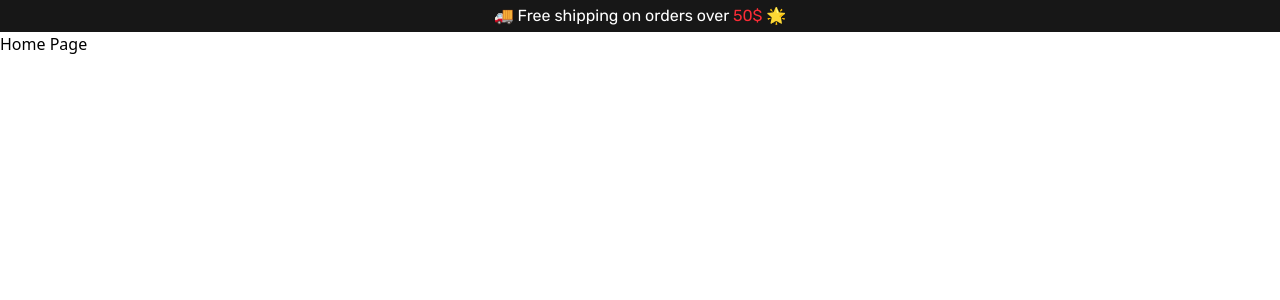
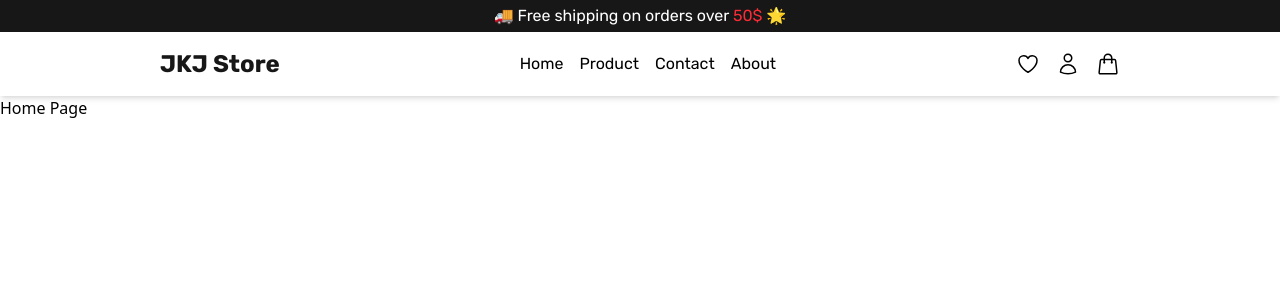
Before and after one commit to lihourmonkey/my_first_react_app, a React (Vite) app: page / in a window 1280 px wide. Shown: the top 300 px of the page. Built offline with nearby package versions, Linux system fonts and the light colour scheme.

Commit message:
implement navbar 24_12_2025

```diff
--- /dev/null
+++ b/src/components/Header.jsx
@@ -0,0 +1,54 @@
+
+const Header = () => {
+    return (
+        <>
+
+            <header className="bg-white shadow-md font-rubik flex items-center justify-between py-4 px-8 lg:px-40">
+                <div className="cursor-pointer">
+                    <h2 className="font-bold text-2xl text-primary">JKJ Store</h2>
+                </div>
+
+                <ul className="flex gap-4 items-center">
+                    <li>
+                        <a href="" className="hover:underline hover:decoration-secondary transition-all duration-300 ease">Home</a>
+                    </li>
+                    <li>
+                        <a href="" className="hover:underline hover:decoration-secondary transition-all duration-300 ease">Product</a>
+                    </li>
+                    <li>
+                        <a href="" className="hover:underline hover:decoration-secondary transition-all duration-300 ease">Contact</a>
+                    </li>
+                    <li>
+                        <a href="" className="hover:underline hover:decoration-secondary transition-all duration-300 ease">About</a>
+                    </li>
+                </ul>
+
+                <div className="flex gap-4">
+
+                    <button className="cursor-pointer">
+                        <svg xmlns="http://www.w3.org/2000/svg" fill="none" viewBox="0 0 24 24" strokeWidth={1.5} stroke="currentColor" className="size-6 hover:text-secondary transition">
+                            <path strokeLinecap="round" strokeLinejoin="round" d="M21 8.25c0-2.485-2.099-4.5-4.688-4.5-1.935 0-3.597 1.126-4.312 2.733-.715-1.607-2.377-2.733-4.313-2.733C5.1 3.75 3 5.765 3 8.25c0 7.22 9 12 9 12s9-4.78 9-12Z" />
+                        </svg>
+                    </button>
+
+                    <button className="cursor-pointer">
+                        <svg xmlns="http://www.w3.org/2000/svg" fill="none" viewBox="0 0 24 24" strokeWidth={1.5} stroke="currentColor" className="size-6 hover:text-secondary transition">
+                            <path strokeLinecap="round" strokeLinejoin="round" d="M15.75 6a3.75 3.75 0 1 1-7.5 0 3.75 3.75 0 0 1 7.5 0ZM4.501 20.118a7.5 7.5 0 0 1 14.998 0A17.933 17.933 0 0 1 12 21.75c-2.676 0-5.216-.584-7.499-1.632Z" />
+                        </svg>
+                    </button>
+
+                    <button className="cursor-pointer">
+                        <svg xmlns="http://www.w3.org/2000/svg" fill="none" viewBox="0 0 24 24" strokeWidth={1.5} stroke="currentColor" className="size-6 hover:text-secondary transition">
+                            <path strokeLinecap="round" strokeLinejoin="round" d="M15.75 10.5V6a3.75 3.75 0 1 0-7.5 0v4.5m11.356-1.993 1.263 12c.07.665-.45 1.243-1.119 1.243H4.25a1.125 1.125 0 0 1-1.12-1.243l1.264-12A1.125 1.125 0 0 1 5.513 7.5h12.974c.576 0 1.059.435 1.119 1.007ZM8.625 10.5a.375.375 0 1 1-.75 0 .375.375 0 0 1 .75 0Zm7.5 0a.375.375 0 1 1-.75 0 .375.375 0 0 1 .75 0Z" />
+                        </svg>
+                    </button>
+
+                </div>
+
+            </header>
+
+        </>
+    )
+}
+
+export default Header
--- /dev/null
+++ b/src/components/TopBar.jsx
@@ -0,0 +1,13 @@
+
+
+const TopBar = () => {
+  return (
+    <>
+        <div className='text-white font-rubik text-center py-1 bg-[#171717] '>
+            🚚 Free shipping on orders over <span className='text-red-500'>50$</span> 🌟
+        </div>
+    </>
+  )
+}
+
+export default TopBar
--- a/src/index.css
+++ b/src/index.css
@@ -4,4 +4,6 @@
 
 @theme {
   --font-rubik: "Rubik", sans-serif;
+  --color-primary: #171717;
+  --color-secondary: #ffb366;
 }
--- a/src/layouts/RootLayout.jsx
+++ b/src/layouts/RootLayout.jsx
@@ -1,17 +1,12 @@
-import { Link, Outlet } from 'react-router-dom'
+import { Outlet } from 'react-router-dom'
+import TopBar from '../components/TopBar'
+import Header from '../components/Header'
 
 const RootLayout = () => {
   return (
     <>
-        <div className='text-white font-rubik text-center py-1 bg-[#171717] '>
-            🚚 Free shipping on orders over <span className='text-red-500'>50$</span> 🌟
-        </div>
-
-        <Link to={"/"}></Link>
-        <Link to={"/product"}></Link>
-        <Link to={"/contact"}></Link>
-        <Link to={"/about"}></Link>
-
+        <TopBar />
+        <Header />
         <Outlet />
 
     </>
```
